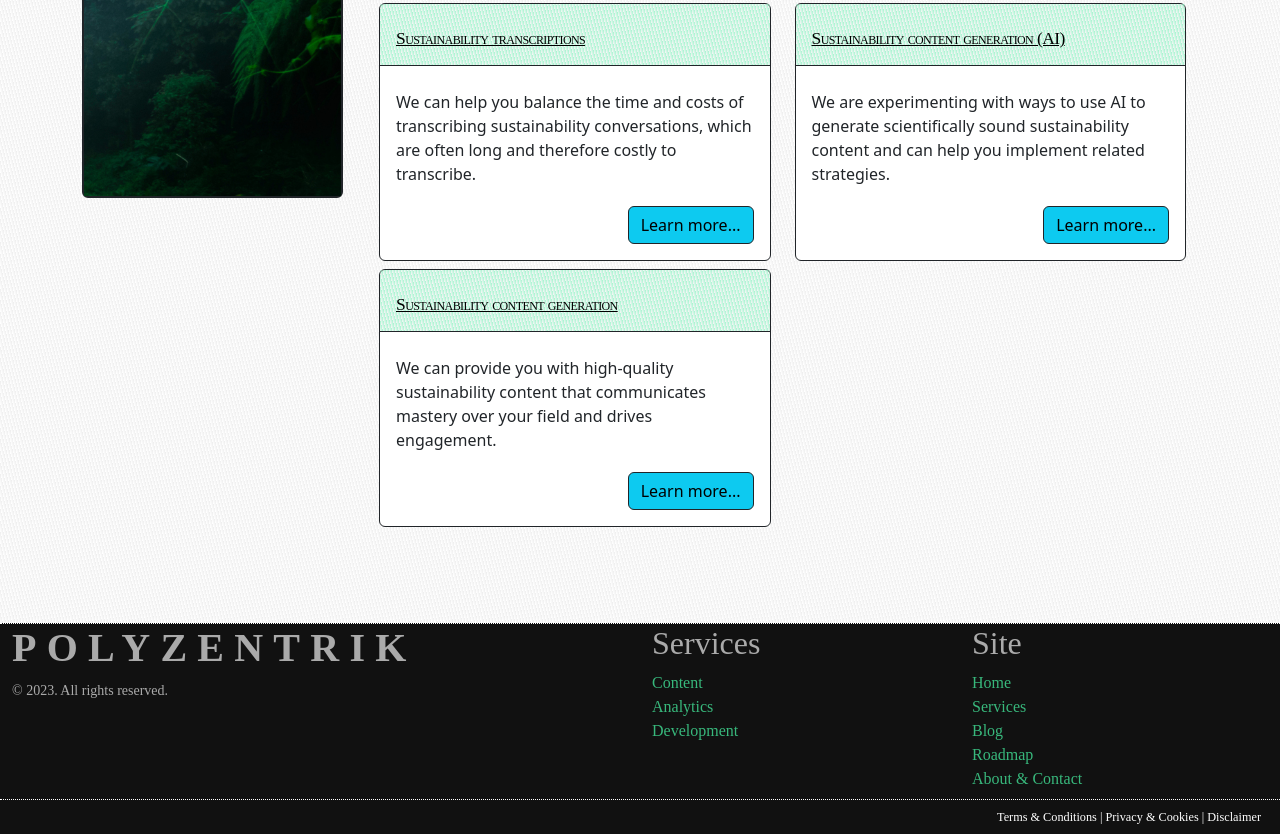
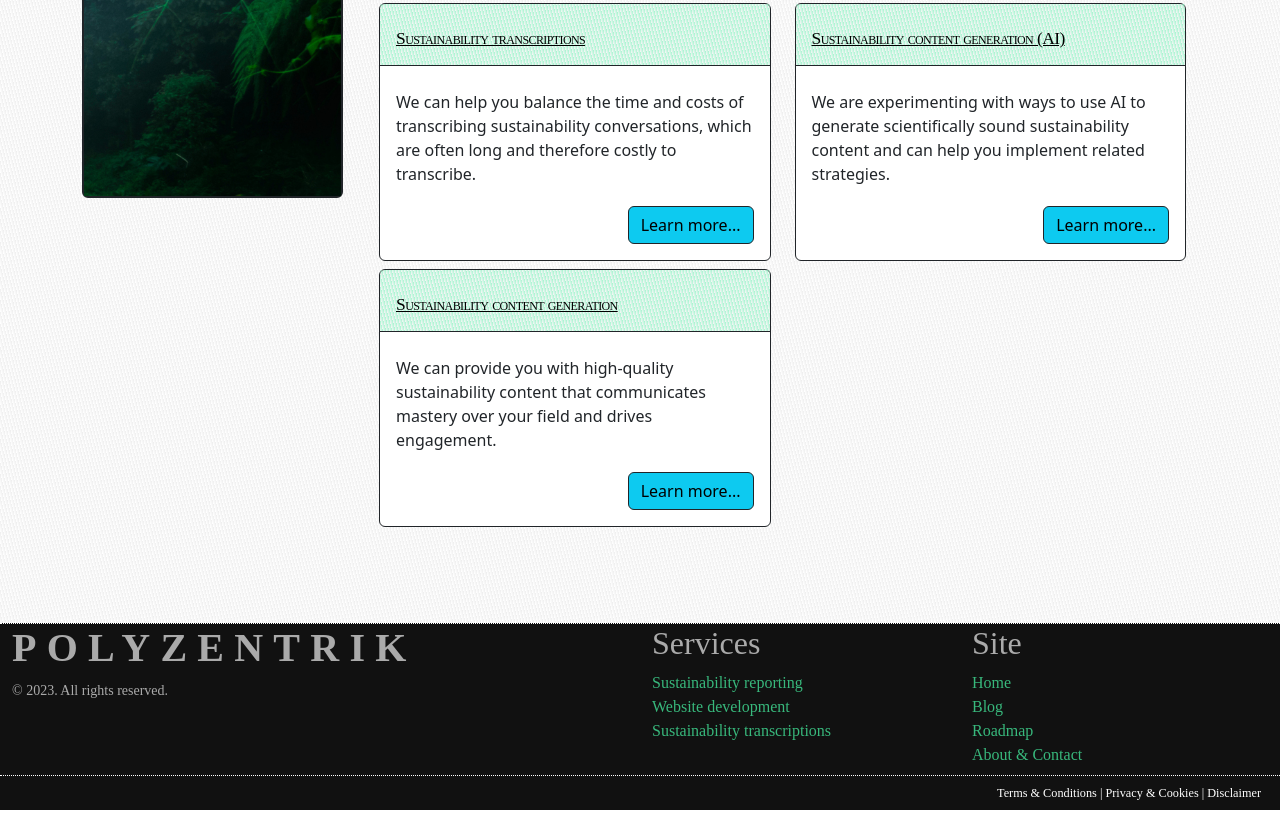
Before and after one commit to polyzentrik/polyzentrik.github.io, a Gatsby site: page / in a window 1280 px wide. Shown: the part 1001-1835 px from the top of the page. After the commit the page ends 1811 px from the top, so only its background shows below. Built offline with nearby package versions, Linux system fonts and the light colour scheme; Gatsby itself is replaced by a stand-in of ours; a web font is replaced by a local one.

Commit message:
Footer link update

```diff
--- a/src/components/footer.js
+++ b/src/components/footer.js
@@ -28,19 +28,18 @@ const FooterComponent = () => {
                     <Col md={3} className='mt-3 mt-md-0'>
                         <h2>Services</h2>
                         <ul className="mt-0">
-                            <li className=""><Link to="/services/content">Content</Link></li>
-                            <li className=""><Link to="/services/analytics">Analytics</Link></li>
-                            <li className=""><Link to="/services/development">Development</Link></li>
+                            <li className=""><Link to="/services/sustainability-reporting/">Sustainability reporting</Link></li>
+                            <li className=""><Link to="/services/web-development/">Website development</Link></li>
+                            <li className=""><Link to="/services/sustainability-transcriptions-ai/">Sustainability transcriptions</Link></li>
                         </ul>
                     </Col>
                     <Col className='mt-3 mt-md-0'>
                         <h2>Site</h2>
                         <ul className="mt-0">
                             <li className=""><Link to="/">Home</Link></li>
-                            <li className=""><Link to="/services">Services</Link></li>
-                            <li className=""><Link to="/blog">Blog</Link></li>
-                            <li className=""><Link to="/roadmap">Roadmap</Link></li>
-                            <li className=""><Link to="/about">About & Contact</Link></li>
+                            <li className=""><Link to="/blog/">Blog</Link></li>
+                            <li className=""><Link to="/roadmap/">Roadmap</Link></li>
+                            <li className=""><Link to="/about/">About & Contact</Link></li>
 
                         </ul>
                     </Col>
@@ -50,7 +49,7 @@ const FooterComponent = () => {
                     </Col>
                     <Col className="text-end my-auto small">
                         <ul className="my-auto">
-                            <li><Link to="/terms-conditions">Terms & Conditions | Privacy & Cookies | Disclaimer</Link></li>
+                            <li><Link to="/terms-conditions/">Terms & Conditions | Privacy & Cookies | Disclaimer</Link></li>
                         </ul>
                     </Col>
                 </Row>
--- a/src/components/header.js
+++ b/src/components/header.js
@@ -19,13 +19,13 @@ const HeaderComponent = () => {
                     <Navbar.Collapse id="responsive-navbar-nav">
                         <Nav className="me-auto hover-include">
                             <Nav.Item><Nav.Link href="/">Home</Nav.Link></Nav.Item>
-                            <Nav.Item><Nav.Link href="/blog">Blog</Nav.Link></Nav.Item>
-                            <Nav.Item><Nav.Link href="/roadmap">Roadmap</Nav.Link></Nav.Item>
-                            <Nav.Item><Nav.Link href="/about">About & Contact</Nav.Link></Nav.Item>
+                            <Nav.Item><Nav.Link href="/blog/">Blog</Nav.Link></Nav.Item>
+                            <Nav.Item><Nav.Link href="/roadmap/">Roadmap</Nav.Link></Nav.Item>
+                            <Nav.Item><Nav.Link href="/about/">About & Contact</Nav.Link></Nav.Item>
                         </Nav>
                         <Nav>
                             <Nav.Item>
-                                <Nav.Link href="/gateway">
+                                <Nav.Link href="/gateway/">
                                     <Button variant="" className="special-bg capsies px-5 pink border border-2 border-dark">Pay / Donate</Button>
                                 </Nav.Link>
                             </Nav.Item>
```
